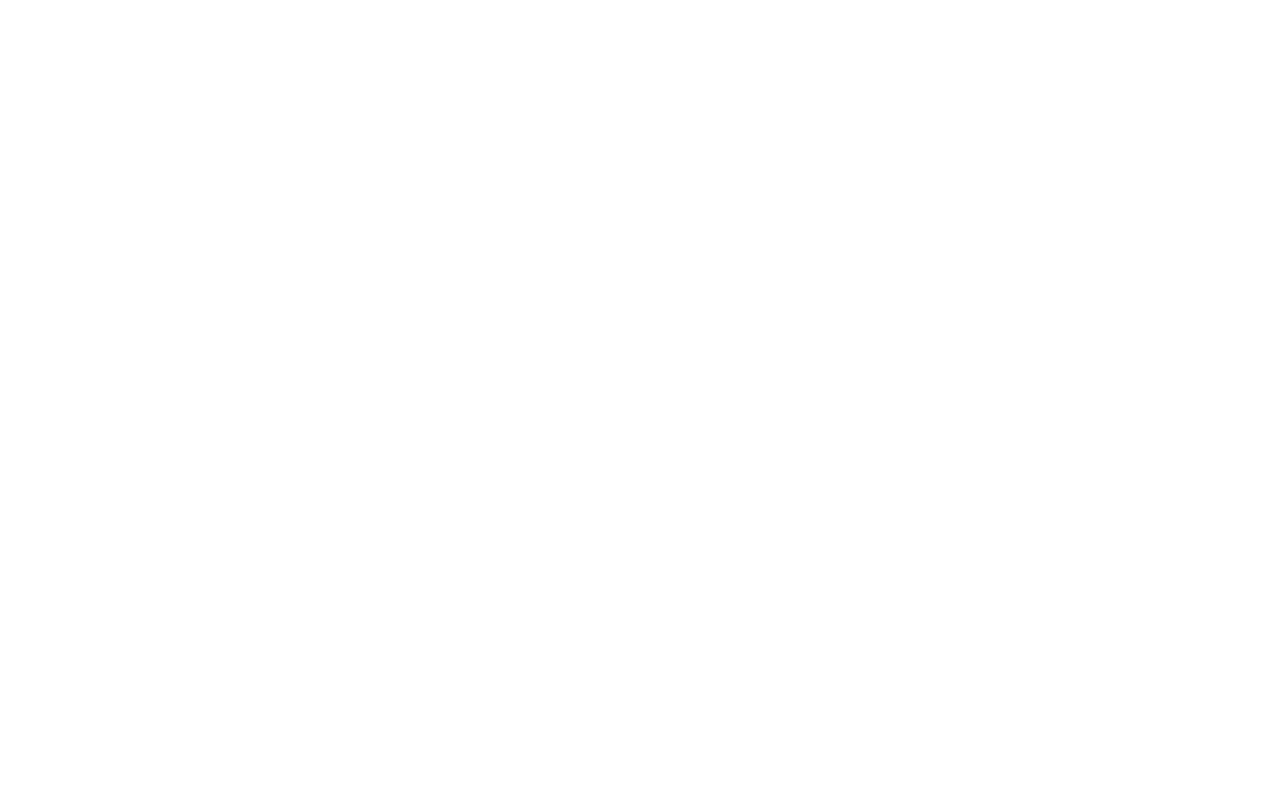
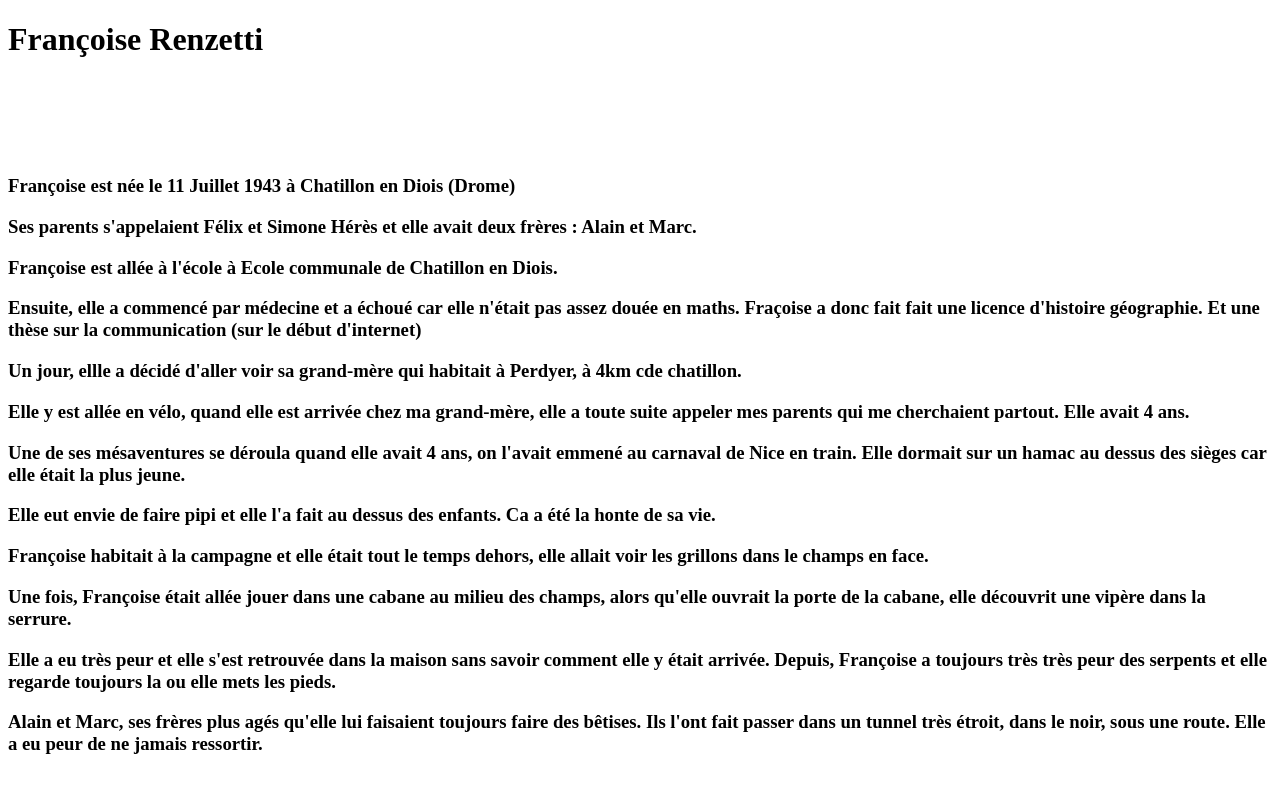
Before and after one commit to ski235/mon_wiki3, a plain HTML site: page Génération_1/Françoise Renzetti.html in a window 1280 px wide. Drawn offline with Linux system fonts and the light colour scheme.

Commit message:
rgfjhbgvdfghnedfghe

```diff
--- a/Génération_1/Françoise Renzetti.html
+++ b/Génération_1/Françoise Renzetti.html
@@ -4,9 +4,25 @@
     <meta charset="UTF-8">
     <meta http-equiv="X-UA-Compatible" content="IE=edge">
     <meta name="viewport" content="width=device-width, initial-scale=1.0">
-    <title>Document</title>
+    <title>Françoise Renzetti</title>
 </head>
 <body>
+    <h1>Françoise Renzetti<h1/><br>
+        <br/>
+        <h3>Françoise est née le 11 Juillet 1943 à Chatillon en Diois (Drome)<h3/>
+        <h3>Ses parents s'appelaient Félix et Simone Hérès et elle avait deux frères : Alain et Marc. </h3>
+        <h3>Françoise est allée à l'école à Ecole communale de Chatillon en Diois.</h3>
+        <h3>Ensuite, elle a commencé par médecine et a échoué car elle n'était pas assez douée en maths. Fraçoise a  donc fait fait une licence d'histoire géographie. Et une thèse sur la communication (sur le début d'internet) </h3>
+        <h3>Un jour, ellle a décidé d'aller voir sa grand-mère qui habitait à Perdyer, à 4km cde chatillon.   </h3>
+        <h3>Elle y est allée en vélo, quand elle est arrivée chez ma grand-mère, elle a toute suite appeler mes parents qui me cherchaient partout. Elle avait 4 ans.</h3>
+        <h3>Une de ses mésaventures se déroula quand elle avait 4 ans, on l'avait emmené au carnaval de Nice en train. Elle dormait sur un hamac au dessus des sièges car elle était la plus jeune.<h3/>
+        <h3>Elle eut envie de faire pipi et elle l'a fait au dessus des enfants. Ca a été la honte de sa vie.</h3>
+        <h3>Françoise habitait à la campagne et elle était tout le temps dehors, elle allait voir les grillons dans le champs en face.<h3/>
+        <h3>Une fois, Françoise était allée jouer dans une cabane au milieu des champs, alors qu'elle ouvrait la porte de la cabane, elle découvrit une vipère dans la serrure.
+        <h3>Elle a eu très peur et elle s'est retrouvée dans la maison sans savoir comment elle y était arrivée. Depuis, Françoise a toujours très très peur des serpents et elle regarde toujours la ou elle mets les pieds.</h3>
+        <h3>Alain et Marc, ses frères plus agés qu'elle lui faisaient toujours faire des bêtises. Ils l'ont fait passer dans un tunnel très étroit, dans le noir, sous une route. Elle a eu peur de ne jamais ressortir.</h3>
+
+
 
 </body>
 </html>
```
Also changed, not shown: Les anciens/Les anciens.html (+9 -8 lines), index.html (+2 -2 lines).
